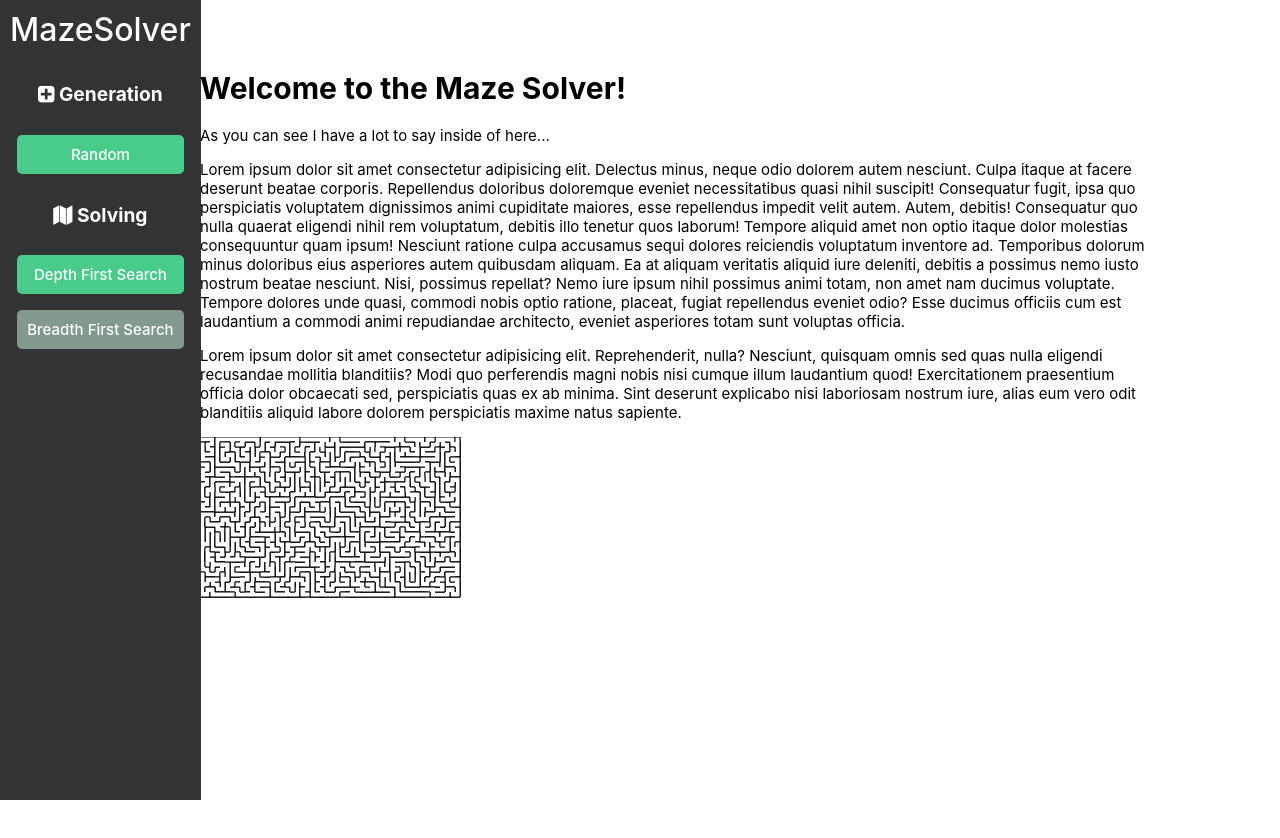
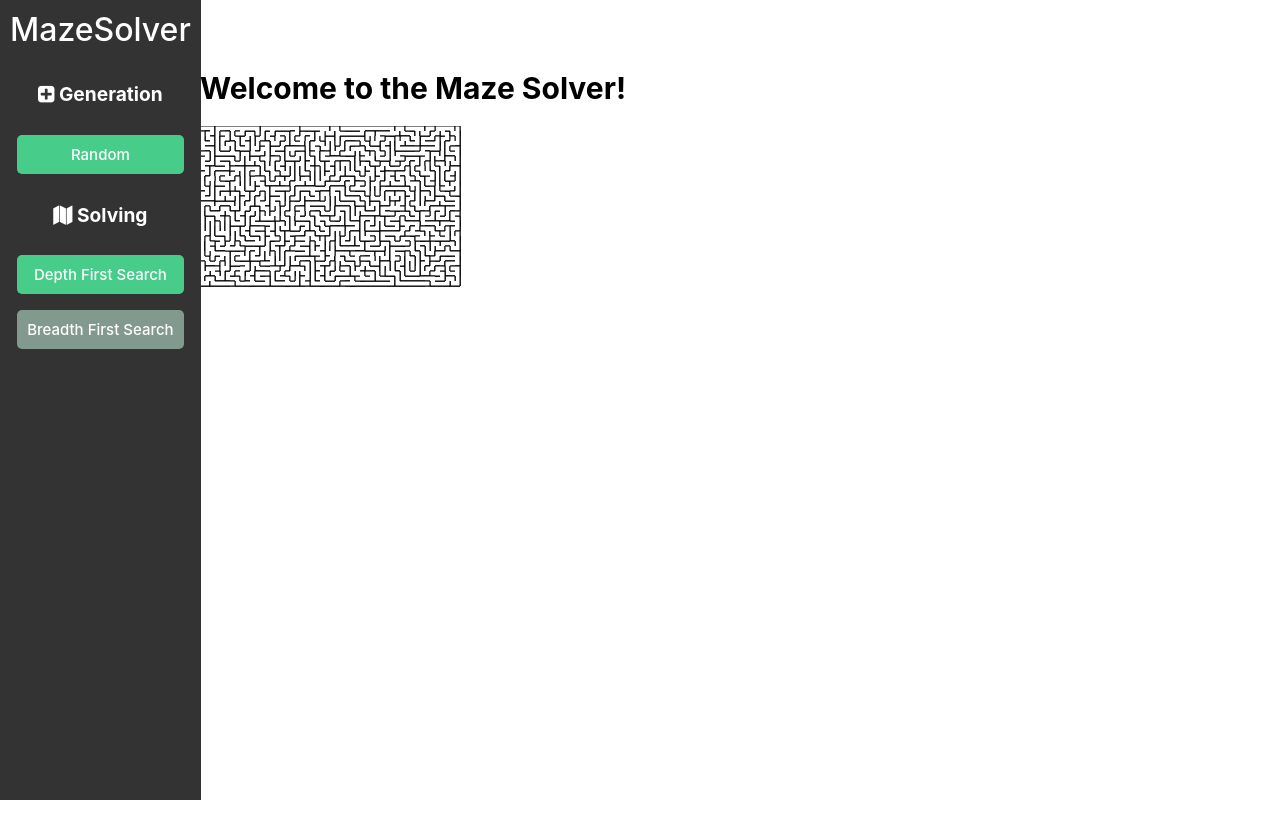
Before and after one commit to WukoSiric/vue-maze-visualizer, a Vue app: page / in a window 1280 px wide. Shown: the top 838 px of the page. Built offline with nearby package versions, Linux system fonts and the light colour scheme.

Commit message:
Removed lorem ipsum

```diff
--- a/src/App.vue
+++ b/src/App.vue
@@ -9,14 +9,6 @@ import MazeGrid from './components/MazeGrid.vue';
   </header>
   <main>
     <h1>Welcome to the Maze Solver! </h1>
-    <p>As you can see I have a lot to say inside of here...</p>
-    <p>Lorem ipsum dolor sit amet consectetur adipisicing elit. Delectus minus, neque odio dolorem autem nesciunt. Culpa itaque at facere deserunt beatae corporis. Repellendus doloribus doloremque eveniet necessitatibus quasi nihil suscipit!
-    Consequatur fugit, ipsa quo perspiciatis voluptatem dignissimos animi cupiditate maiores, esse repellendus impedit velit autem. Autem, debitis! Consequatur quo nulla quaerat eligendi nihil rem voluptatum, debitis illo tenetur quos laborum!
-    Tempore aliquid amet non optio itaque dolor molestias consequuntur quam ipsum! Nesciunt ratione culpa accusamus sequi dolores reiciendis voluptatum inventore ad. Temporibus dolorum minus doloribus eius asperiores autem quibusdam aliquam.
-    Ea at aliquam veritatis aliquid iure deleniti, debitis a possimus nemo iusto nostrum beatae nesciunt. Nisi, possimus repellat? Nemo iure ipsum nihil possimus animi totam, non amet nam ducimus voluptate.
-    Tempore dolores unde quasi, commodi nobis optio ratione, placeat, fugiat repellendus eveniet odio? Esse ducimus officiis cum est laudantium a commodi animi repudiandae architecto, eveniet asperiores totam sunt voluptas officia.</p>
-    <p>Lorem ipsum dolor sit amet consectetur adipisicing elit. Reprehenderit, nulla? Nesciunt, quisquam omnis sed quas nulla eligendi recusandae mollitia blanditiis? Modi quo perferendis magni nobis nisi cumque illum laudantium quod!
-    Exercitationem praesentium officia dolor obcaecati sed, perspiciatis quas ex ab minima. Sint deserunt explicabo nisi laboriosam nostrum iure, alias eum vero odit blanditiis aliquid labore dolorem perspiciatis maxime natus sapiente.</p>
     <MazeGrid></MazeGrid>
   </main>
 </template>
```
